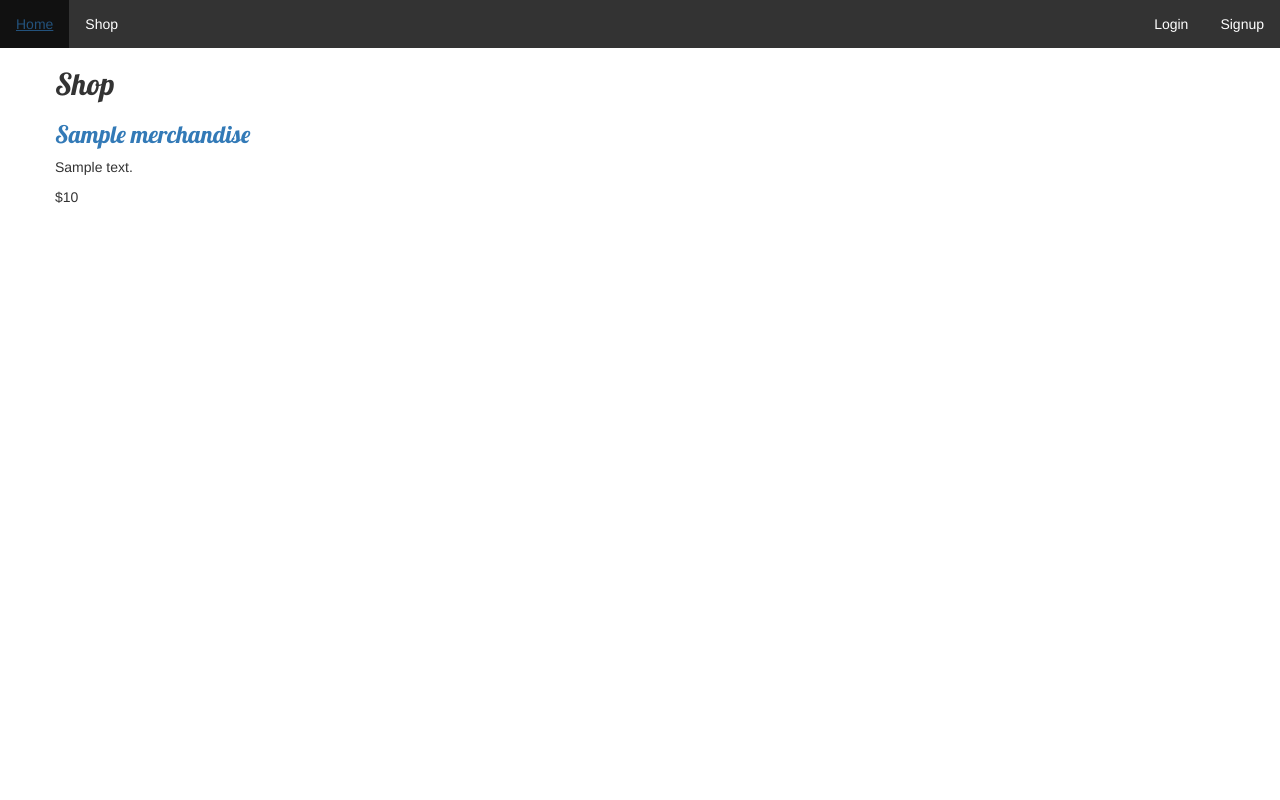
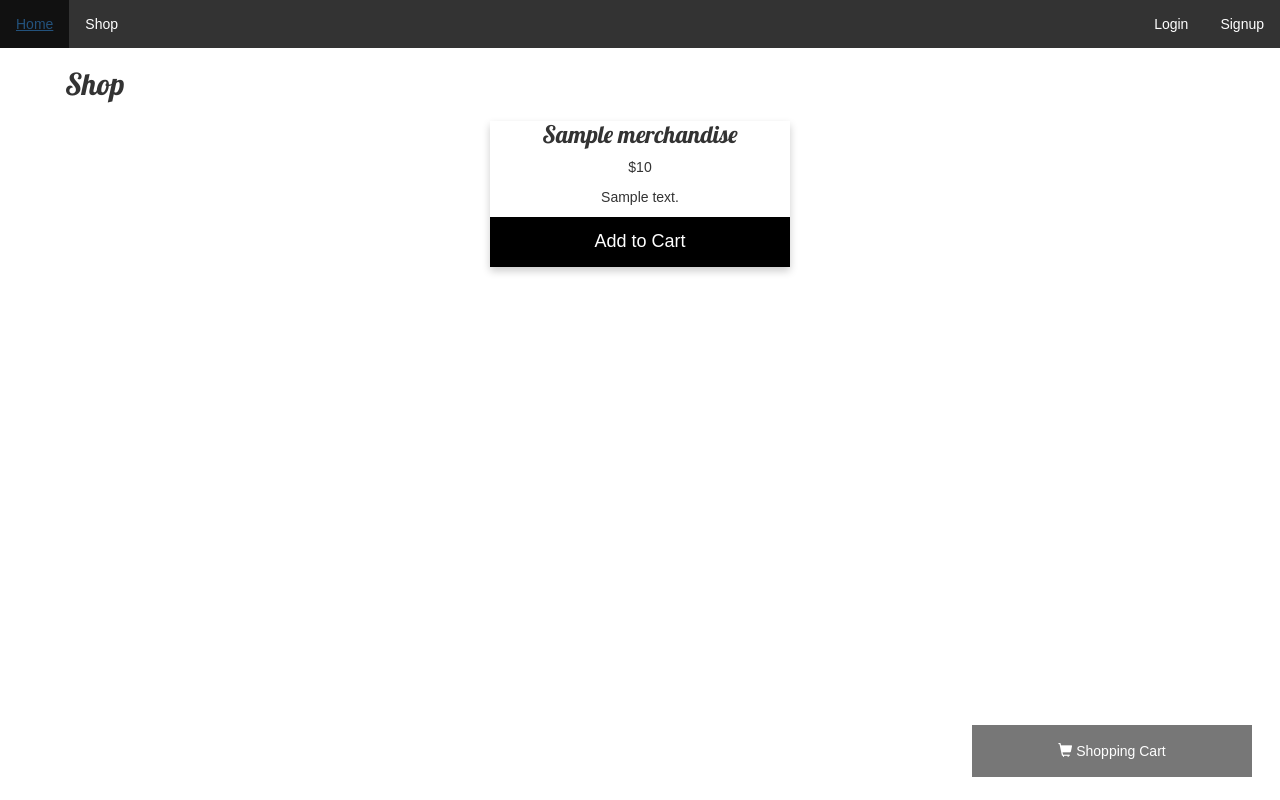
Before and after one commit to Silcrow/shopgame, a Django app: page /shop/ in a window 1280 px wide. Run offline with Django 3.2, Linux system fonts and the light colour scheme; tables that the repository leaves empty hold one stand-in row (values such as "Sample post"); some libraries are stand-ins or nearby versions.

Commit message:
Add shopping cart
it's incomplete, you'll have to add logic to it.
+ placeholder items as cards
+ css: productCard & chat

```diff
--- a/accounts/static/css/base.css
+++ b/accounts/static/css/base.css
@@ -111,3 +111,151 @@
   display: table;
   clear: both;
 }
+
+
+/*--productCard--*/
+.card {
+  box-shadow: 0 4px 8px 0 rgba(0, 0, 0, 0.2);
+  max-width: 300px;
+  margin: auto;
+  text-align: center;
+  font-family: arial;
+}
+
+.price {
+  color: grey;
+  font-size: 22px;
+}
+
+.card button {
+  border: none;
+  outline: 0;
+  padding: 12px;
+  color: white;
+  background-color: #000;
+  text-align: center;
+  cursor: pointer;
+  width: 100%;
+  font-size: 18px;
+}
+
+.card button:hover {
+  opacity: 0.7;
+}
+
+/*card2*/
+* {
+  box-sizing: border-box;
+}
+
+body {
+  font-family: Arial, Helvetica, sans-serif;
+}
+
+/* Float four columns side by side */
+.column {
+  float: left;
+  width: 25%;
+  padding: 0 10px;
+}
+
+/* Remove extra left and right margins, due to padding */
+.row {margin: 0 -5px;}
+
+/* Clear floats after the columns */
+.row:after {
+  content: "";
+  display: table;
+  clear: both;
+}
+
+/* Responsive columns */
+@media screen and (max-width: 600px) {
+  .column {
+    width: 100%;
+    display: block;
+    margin-bottom: 20px;
+  }
+}
+
+/* Style the counter cards */
+.card2 {
+  box-shadow: 0 4px 8px 0 rgba(0, 0, 0, 0.2);
+  padding: 16px;
+  text-align: center;
+  background-color: #f1f1f1;
+}
+
+/*--chat--*/
+body {font-family: Arial, Helvetica, sans-serif;}
+* {box-sizing: border-box;}
+
+/* Button used to open the chat form - fixed at the bottom of the page */
+.open-button {
+  background-color: #555;
+  color: white;
+  padding: 16px 20px;
+  border: none;
+  cursor: pointer;
+  opacity: 0.8;
+  position: fixed;
+  bottom: 23px;
+  right: 28px;
+  width: 280px;
+}
+
+/* The popup chat - hidden by default */
+.chat-popup {
+  display: none;
+  position: fixed;
+  bottom: 0;
+  right: 15px;
+  border: 3px solid #f1f1f1;
+  z-index: 9;
+}
+
+/* Add styles to the form container */
+.form-container {
+  max-width: 300px;
+  padding: 10px;
+  background-color: white;
+}
+
+/* Full-width textarea */
+.form-container textarea {
+  width: 100%;
+  padding: 15px;
+  margin: 5px 0 22px 0;
+  border: none;
+  background: #f1f1f1;
+  resize: none;
+  min-height: 200px;
+}
+
+/* When the textarea gets focus, do something */
+.form-container textarea:focus {
+  background-color: #ddd;
+  outline: none;
+}
+
+/* Set a style for the submit/send button */
+.form-container .btn {
+  background-color: #4CAF50;
+  color: white;
+  padding: 16px 20px;
+  border: none;
+  cursor: pointer;
+  width: 100%;
+  margin-bottom:10px;
+  opacity: 0.8;
+}
+
+/* Add a red background color to the cancel button */
+.form-container .cancel {
+  background-color: red;
+}
+
+/* Add some hover effects to buttons */
+.form-container .btn:hover, .open-button:hover {
+  opacity: 1;
+}
--- a/shop/templates/shop/shop.html
+++ b/shop/templates/shop/shop.html
@@ -2,9 +2,40 @@
 
 {% block content %}
 <h2>Shop</h2>
-    {% for item in items %}
-        <h3><a href="">{{ item.name }}</a></h3>
-        <p>{{ item.description|linebreaksbr }}</p>
-        <p>${{ item.price }}</p>
-    {% endfor %}
+
+{% for item in items %}
+<div class="card">
+    <h3>{{ item.name }}</h3>
+    <p>${{ item.price }}</p>
+    <p>{{ item.description|linebreaksbr }}</p>
+    <button>Add to Cart</button>
+</div>
+{% endfor %}
+
+
+<button class="open-button" onclick="openForm()">
+    <span class="glyphicon glyphicon-shopping-cart"></span> Shopping Cart
+</button>
+
+<div class="chat-popup" id="myForm">
+  <form action="/action_page.php" class="form-container">
+
+    <label for="msg"><b>Message</b></label>
+    <textarea placeholder="List of items here..." name="msg" required></textarea>
+
+    <button type="submit" class="btn">Buy</button>
+    <button type="button" class="btn cancel" onclick="closeForm()">Close</button>
+  </form>
+</div>
+
+<script>
+function openForm() {
+  document.getElementById("myForm").style.display = "block";
+}
+
+function closeForm() {
+  document.getElementById("myForm").style.display = "none";
+}
+</script>
+
 {% endblock %}
```
Also changed, not shown: accounts/templates/accounts/profile.html (+14 -1 lines).
